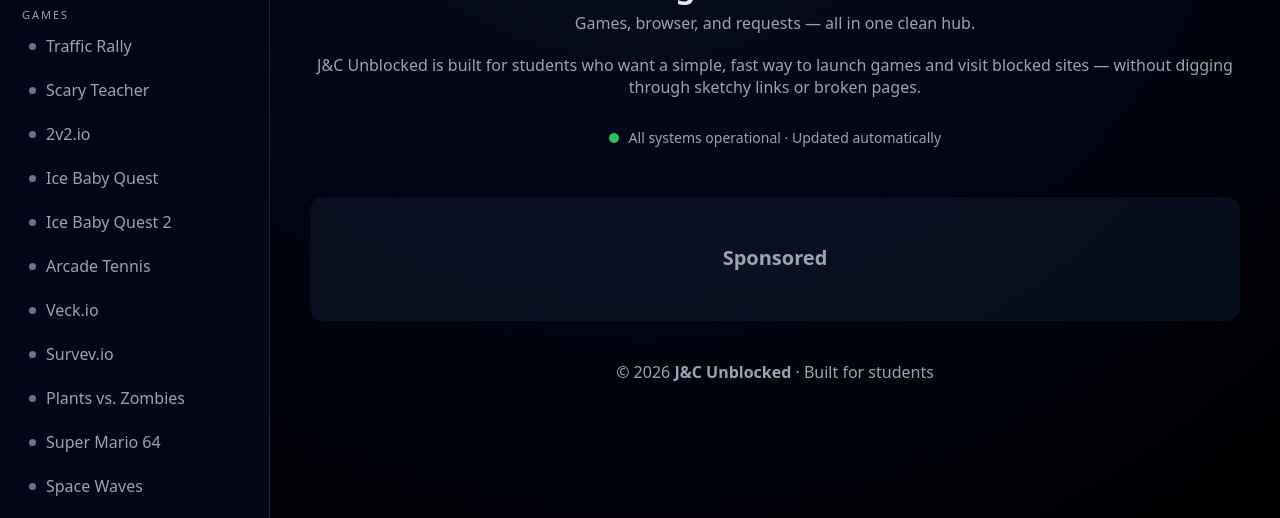
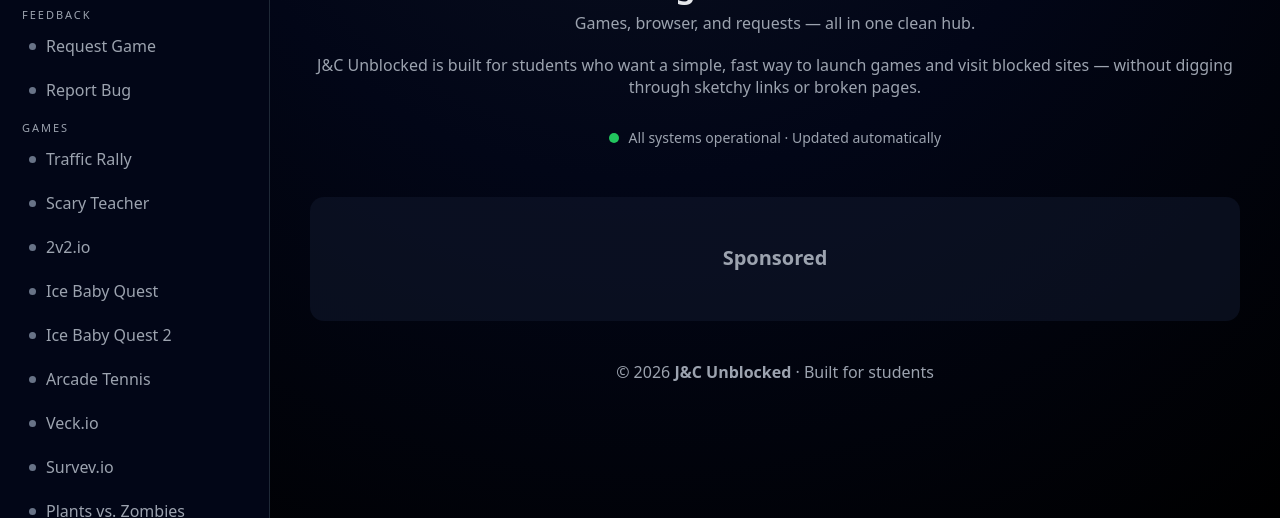
Before and after one commit to moneyenr123/JC-Unblocked-Website, a plain HTML site: page index.html in a window 1280 px wide. Shown: the part 282-800 px from the top of the page. Drawn offline with Linux system fonts and the light colour scheme.

Commit message:
Update index.html

```diff
--- a/index.html
+++ b/index.html
@@ -169,6 +169,18 @@
         <a class="nav-link" href="https://moneyenr123.github.io/JC-Unblocked-GameHub/" target="_blank"><span class="nav-dot"></span>Game Hub</a>
         <a class="nav-link" href="https://moneyenr123.github.io/JC-Browser/" target="_blank"><span class="nav-dot"></span>Unblocked Browser</a>
     </div>
+<div class="sidebar-section-label">Feedback</div>
+<div class="nav-group">
+    <a class="nav-link" href="https://docs.google.com/forms/d/e/1FAIpQLSd5LiEiN4MvVdlFTmpZyd_D2X0GZg3r3Oxs7YBwhCD31N3hTA/viewform?usp=header" target="_blank">
+        <span class="nav-dot"></span>
+        <span>Request Game</span>
+    </a>
+
+    <a class="nav-link" href="https://docs.google.com/forms/d/e/1FAIpQLSck2HgITNfg7ibdiNVpO-u_Q6ctizTq5N4ul1jvZUFX1O4cYw/viewform?usp=header" target="_blank">
+        <span class="nav-dot"></span>
+        <span>Report Bug</span>
+    </a>
+</div>
 
     <div class="sidebar-section-label">Games</div>
     <div class="nav-group">
```
